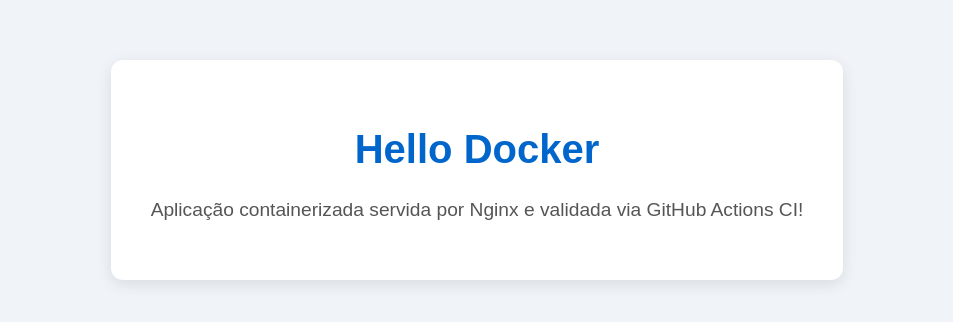
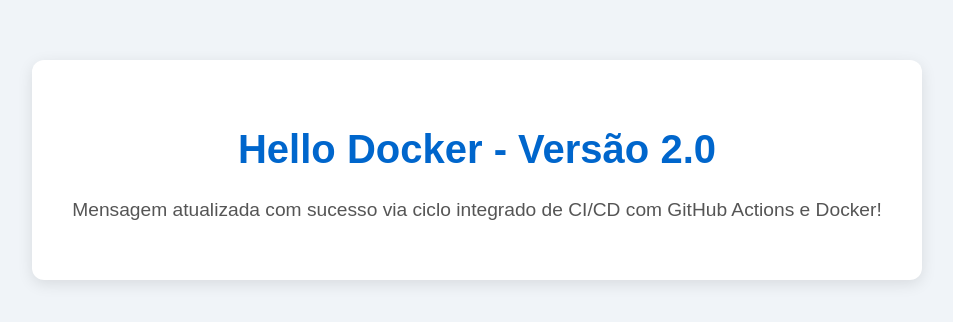
Before and after one commit to Tetocas/hello-docker-actions, a plain HTML site: page index.html in a window 1280 px wide. Shown: the part 230-552 px from the top of the page, without its empty margins (163-1116 px from the left). Drawn offline with Linux system fonts and the light colour scheme.

Commit message:
feat: atualiza mensagem da pagina web para a Versao 2.0

```diff
--- a/index.html
+++ b/index.html
@@ -33,8 +33,8 @@
 </head>
 <body>
     <div class="card">
-        <h1>Hello Docker</h1>
-        <p>Aplicação containerizada servida por Nginx e validada via GitHub Actions CI!</p>
+        <h1>Hello Docker - Versão 2.0</h1>
+        <p>Mensagem atualizada com sucesso via ciclo integrado de CI/CD com GitHub Actions e Docker!</p>
     </div>
 </body>
 </html>
```
Also changed, not shown: 1 other file.
